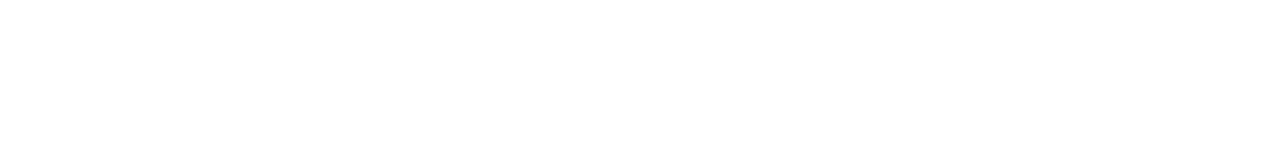
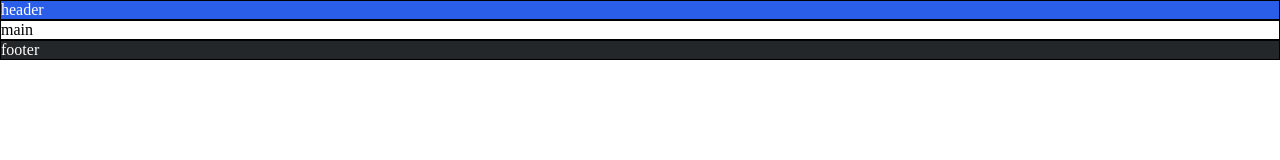
Before and after one commit to ChiaraPontello/htmlcss-discord, a plain HTML site: page index.html in a window 1280 px wide. Drawn offline with Linux system fonts and the light colour scheme.

Commit message:
divisione header-main-footer e colori

```diff
--- a/css/style.css
+++ b/css/style.css
@@ -1,5 +1,37 @@
+.debug {
+    border: 1px solid black;
+}
+
 * {
     margin: 0;
     padding: 0;
     box-sizing: border-box;
 }
+
+:root {
+    ---color-header: #2a5ee8;
+    ---color-black: #23272a;
+    ---color-white: #ffffff;
+    ---color-lightgray: #f6f6f6;
+    ---color-info: #7289da;
+}
+
+/*header*/
+header {
+    background-color: var(---color-header);
+    color: var(---color-white);
+}
+
+
+
+
+/*main*/
+
+
+
+
+/*footer*/
+footer{
+    background-color: var(---color-black);
+    color: var(---color-white);
+}
--- a/index.html
+++ b/index.html
@@ -8,5 +8,23 @@
 </head>
 <body>
 
+<!--inizio header-->
+<header class="debug">
+header
+</header>
+<!--fine header-->
+
+<!--inizio main-->
+<main class="debug">
+main
+</main>
+<!--fine main-->
+
+<!--inizio footer-->
+<footer class="debug">
+footer
+</footer>
+<!--fine footer-->
+
 </body>
 </html>
```
